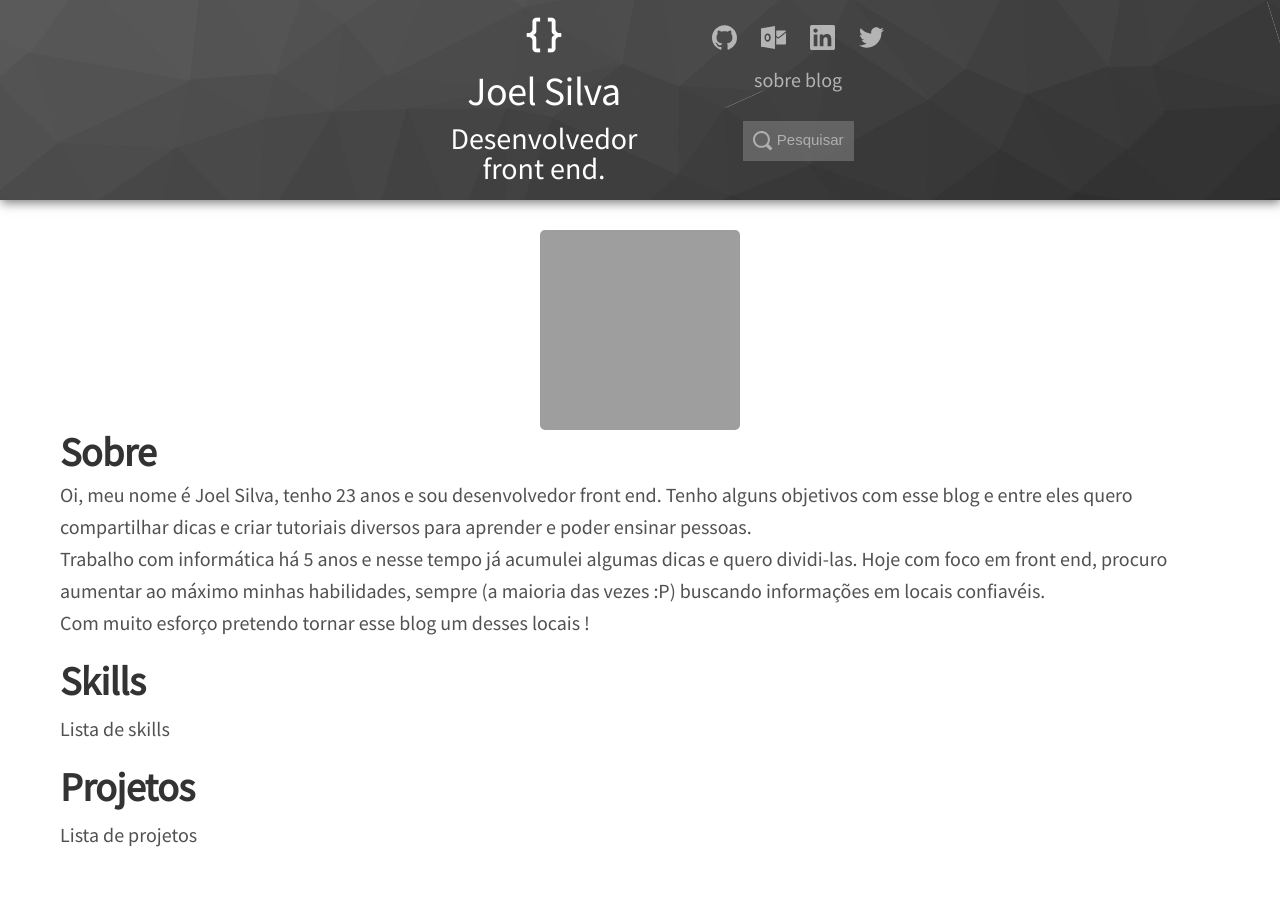
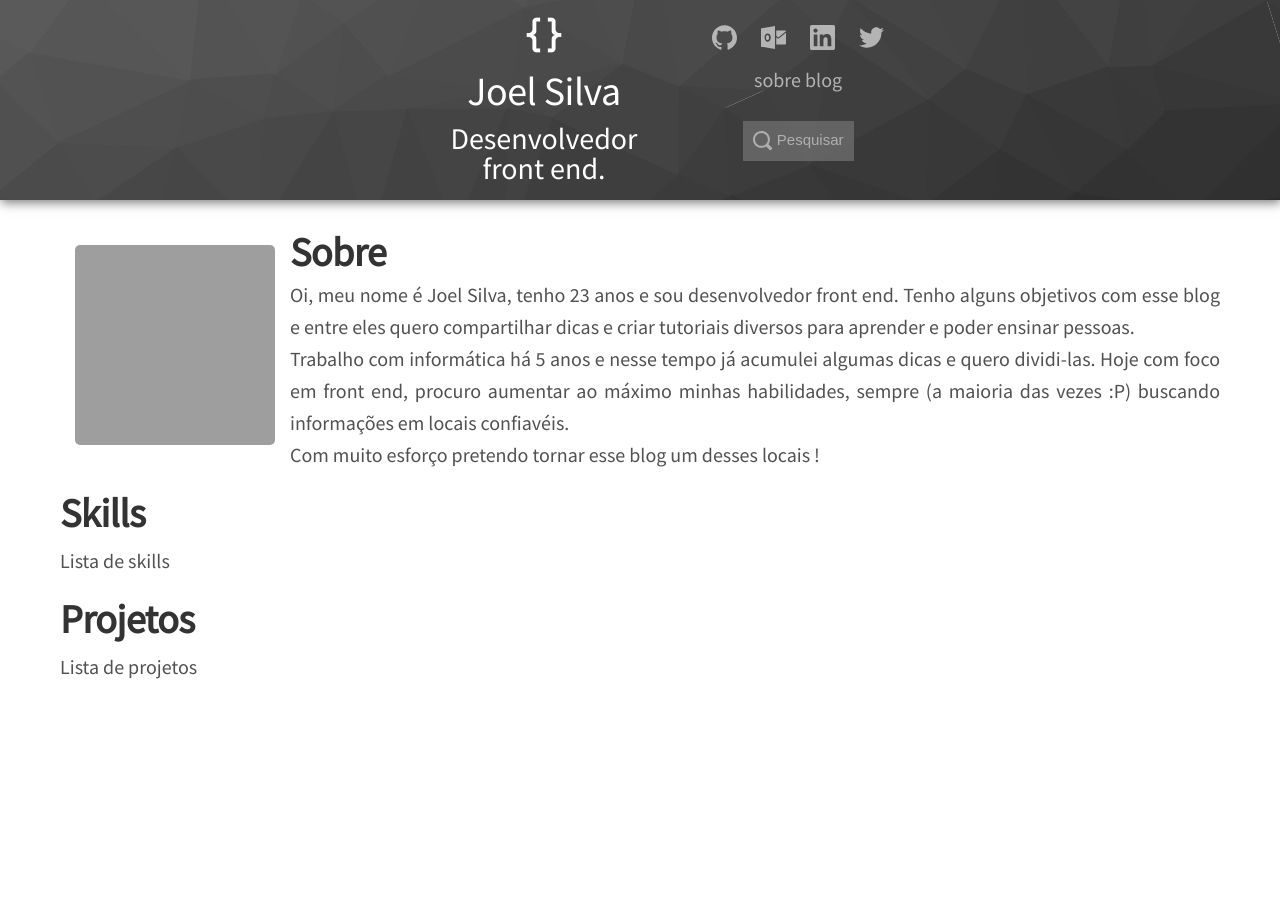
Before and after one commit to Jhoow13/joel-blog, a Jekyll site: the page built from about.html, in a window 1280 px wide. Built offline with Jekyll 4.4.1, drawn with Linux system fonts in a browser that asks for light colours; grey boxes are pictures that could not be loaded.

Commit message:
General changes

```diff
--- a/_sass/_layout.scss
+++ b/_sass/_layout.scss
@@ -181,6 +181,10 @@
     font-size: .75rem;
     text-transform: uppercase;
   }
+  .all-posts{
+    display: flex;
+    justify-content: center;
+  }
 }
 
 .projects-list {
@@ -250,6 +254,13 @@
 }
 
 .about{
+  img.eu{
+    float: left;
+    margin: 15px;
+  }
+  p{
+    text-align: justify;
+  }
   &-title{
     margin-bottom: .25rem;
   }
```
Also changed, not shown: contact.md (+0 -8 lines).
